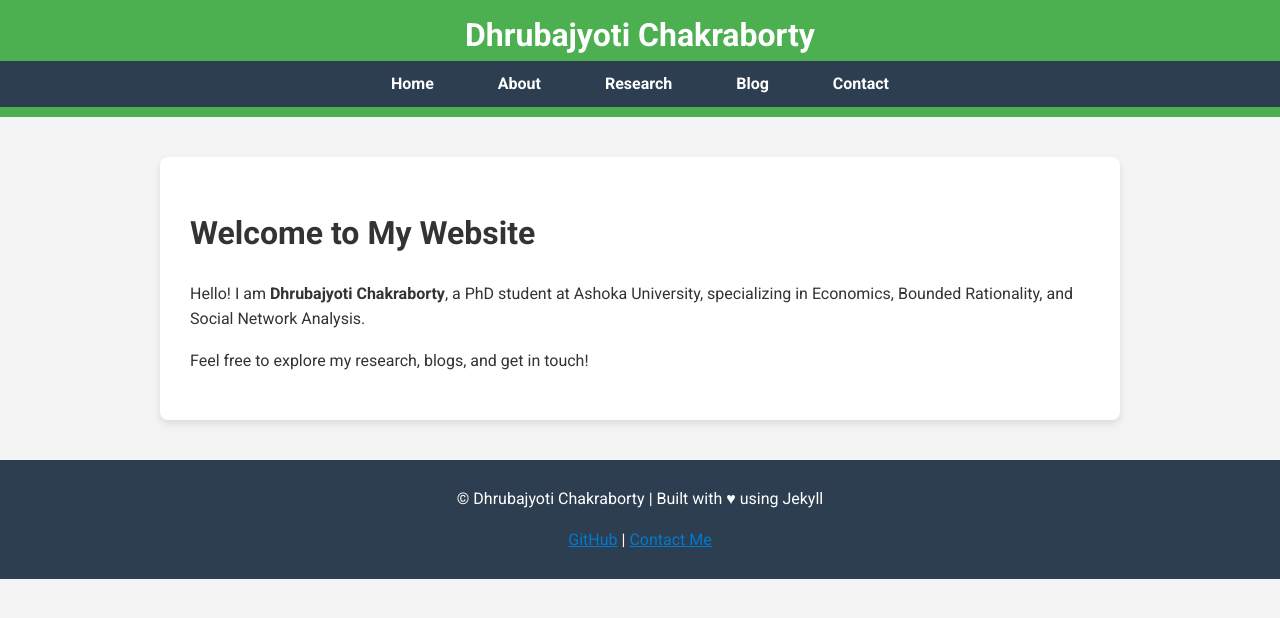
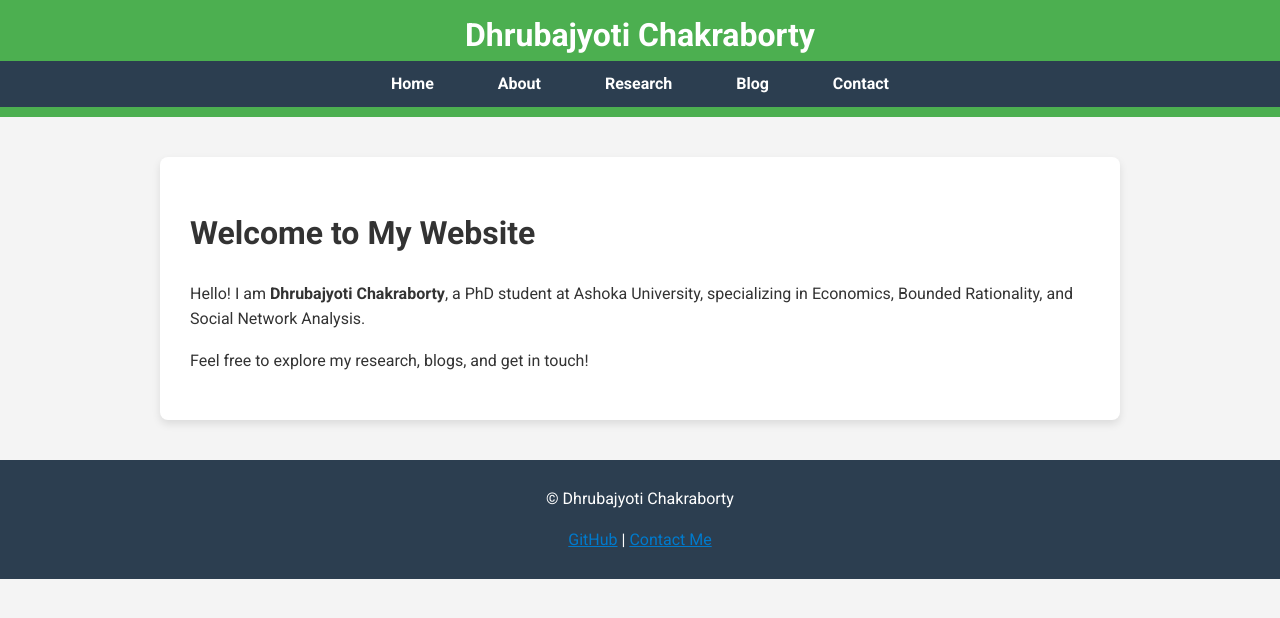
Before and after one commit to dhruba-c/dhruba-c.github.io, a Jekyll site: the page built from index.md, in a window 1280 px wide. Shown: the top 618 px of the page. Built offline with Jekyll 4.4.1, drawn with Linux system fonts in a browser that asks for light colours.

Commit message:
Update default.html

```diff
--- a/_layouts/default.html
+++ b/_layouts/default.html
@@ -27,7 +27,7 @@
     </main>
 
     <footer>
-      <p>&copy; {{ site.title }} | Built with ♥ using Jekyll</p>
+      <p>&copy; {{ site.title }}</p>
     <p>
         <a href="https://github.com/dhruba-c">GitHub</a> |
         <a href="mailto:dhrubajyoti.chakraborty_phd23@ashoka.edu.in">Contact Me</a>
```
